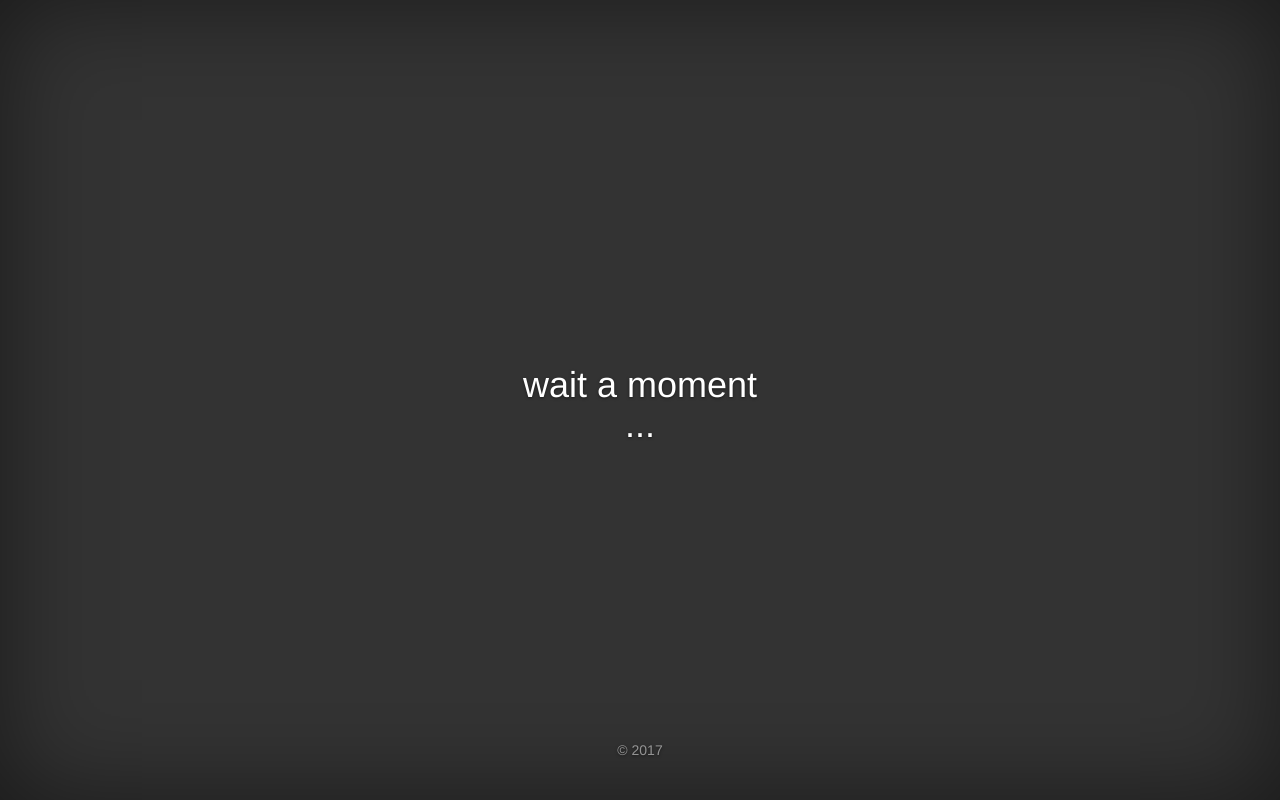
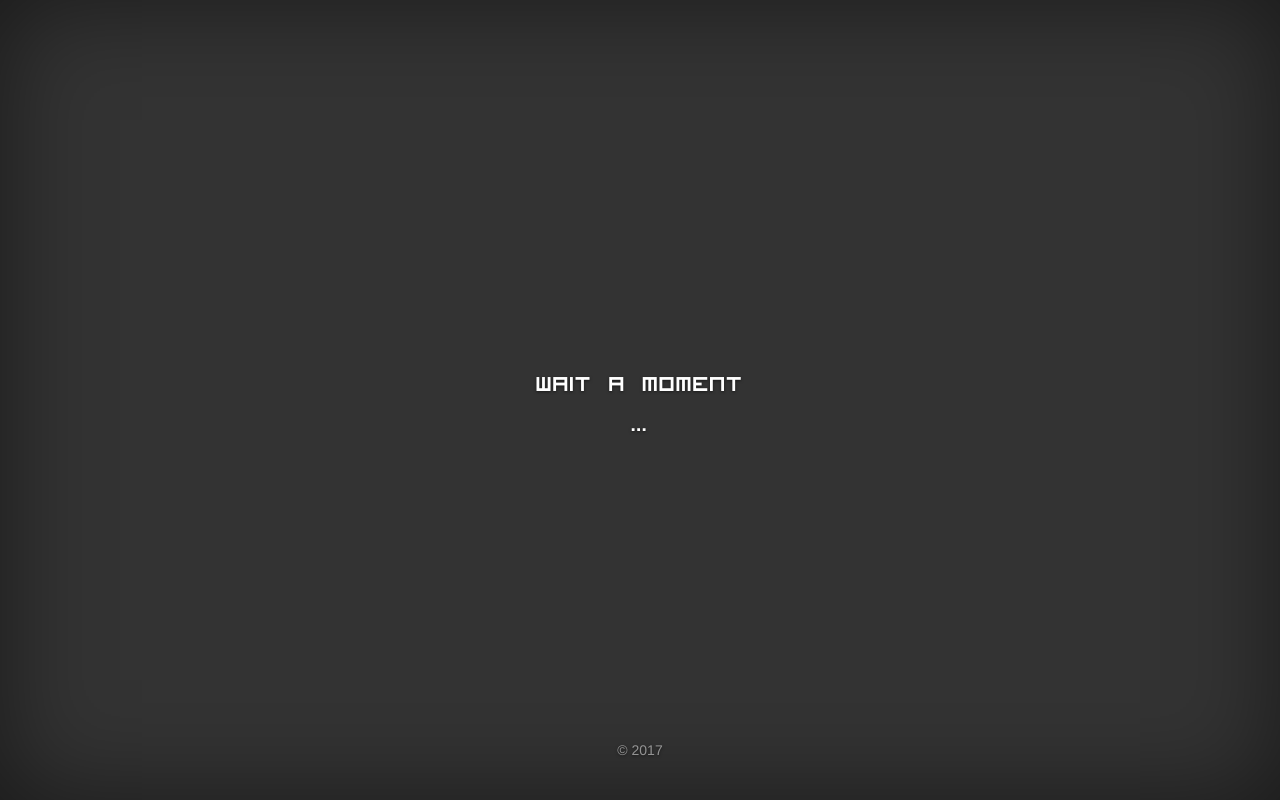
Before and after one commit to sharovd/Moment, a plain HTML site: page index.html in a window 1280 px wide. Drawn offline with nearby package versions, Linux system fonts and the light colour scheme.

Commit message:
Add visitor as custom web font

```diff
--- a/css/cover.css
+++ b/css/cover.css
@@ -116,6 +116,10 @@ body {
   padding: 10px 20px;
   font-weight: bold;
 }
+.cover-heading {
+	font-family: 'visitor_tt2_brkregular';
+	font-size: 36px;
+}
 
 
 /*
@@ -161,3 +165,12 @@ body {
     width: 700px;
   }
 }
+
+@font-face {
+    font-family: 'visitor_tt2_brkregular';
+    src: url('../fonts/visitor2-webfont.woff2') format('woff2'),
+	     url('../fonts/visitor2-webfont.woff') format('woff');
+    font-weight: normal;
+    font-style: none;
+
+}
```
Also changed, not shown: fonts/visitor2-webfont.woff (added), fonts/visitor2-webfont.woff2 (added).
